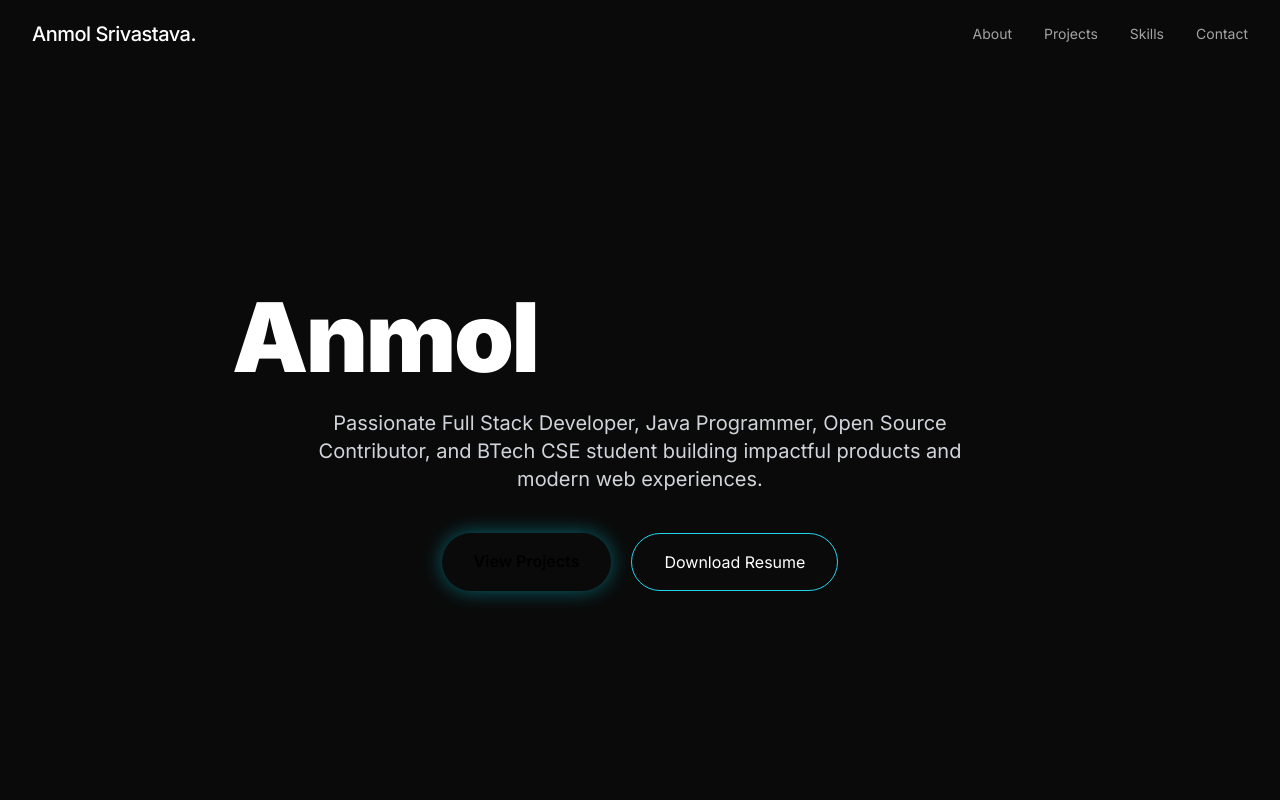
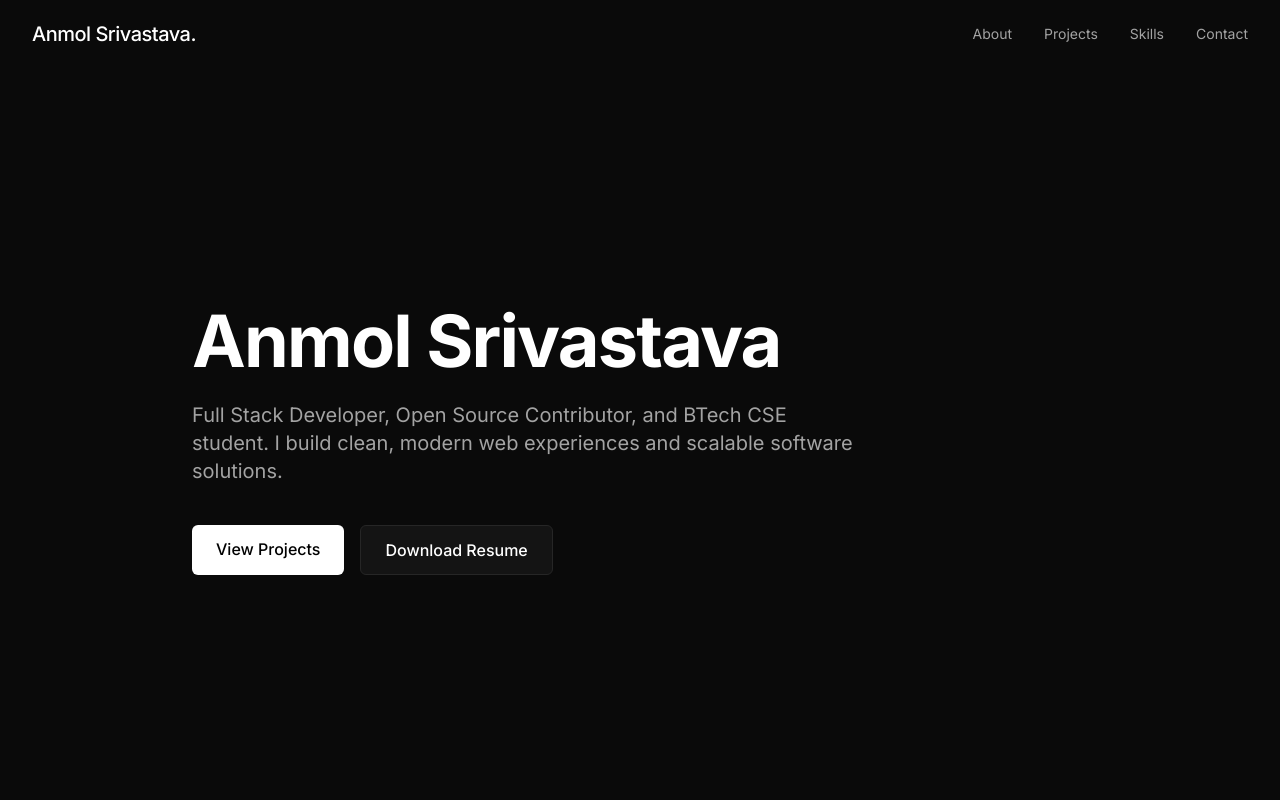
Before and after one commit to Anmol-Srivastava-073/portfolio, a React (Vite) app: page / in a window 1280 px wide. Shown: the top 800 px of the page. Built offline with nearby package versions, Linux system fonts and the light colour scheme.

Commit message:
Update Hero.jsx

```diff
--- a/src/components/Hero.jsx
+++ b/src/components/Hero.jsx
@@ -2,46 +2,35 @@ import { motion } from 'framer-motion'
 import { Link } from 'react-scroll'
 
 function Hero() {
-  const containerVariants = {
-    hidden: { opacity: 0 },
-    visible: {
-      opacity: 1,
-      transition: { staggerChildren: 0.2, delayChildren: 0.3 }
-    }
-  }
-
-  const itemVariants = {
-    hidden: { opacity: 0, y: 30 },
-    visible: { opacity: 1, y: 0, transition: { duration: 0.8, ease: "easeOut" } }
+  const fadeUp = {
+    hidden: { opacity: 0, y: 20 },
+    visible: { opacity: 1, y: 0, transition: { duration: 0.6, ease: "easeOut" } }
   }
 
   return (
-    <section id="hero" className="min-h-screen flex items-center justify-center text-center px-6 pt-20">
+    <section id="hero" className="min-h-screen flex items-center px-6 pt-20">
       <motion.div
-        variants={containerVariants}
         initial="hidden"
         animate="visible"
-        className="max-w-4xl mx-auto"
+        variants={{ visible: { transition: { staggerChildren: 0.15 } } }}
+        className="max-w-4xl mx-auto w-full"
       >
-        <motion.h1 variants={itemVariants} className="text-5xl md:text-8xl font-black mb-6 tracking-tight">
-          Anmol
-          <span className="gradient bg-clip-text text-transparent">
-            {' '}Srivastava
-          </span>
+        <motion.h1 variants={fadeUp} className="text-5xl md:text-7xl font-bold mb-6 tracking-tight text-white">
+          Anmol Srivastava
         </motion.h1>
 
-        <motion.p variants={itemVariants} className="text-lg md:text-xl text-gray-300 max-w-2xl mx-auto leading-relaxed">
-          Passionate Full Stack Developer, Java Programmer, Open Source Contributor,
-          and BTech CSE student building impactful products and modern web experiences.
+        <motion.p variants={fadeUp} className="text-lg md:text-xl text-muted max-w-2xl leading-relaxed">
+          Full Stack Developer, Open Source Contributor, and BTech CSE student.
+          I build clean, modern web experiences and scalable software solutions.
         </motion.p>
 
-        <motion.div variants={itemVariants} className="mt-10 flex gap-5 justify-center flex-wrap">
+        <motion.div variants={fadeUp} className="mt-10 flex gap-4 flex-wrap">
           <Link
             to="projects"
             smooth={true}
             duration={500}
             offset={-80}
-            className="cursor-pointer px-8 py-4 rounded-full gradient font-semibold text-black hover:scale-105 transition-transform shadow-[0_0_20px_rgba(0,229,255,0.4)]"
+            className="cursor-pointer bg-white text-black px-6 py-3 rounded-md font-medium hover:bg-neutral-200 transition-colors"
           >
             View Projects
           </Link>
@@ -50,7 +39,7 @@ function Hero() {
             href="/photos/AnmolResume.pdf"
             target="_blank"
             rel="noopener noreferrer"
-            className="border border-cyan-400 px-8 py-4 rounded-full hover:bg-cyan-400/10 hover:scale-105 transition-all"
+            className="bg-surface border border-border text-white px-6 py-3 rounded-md font-medium hover:border-neutral-500 transition-colors"
           >
             Download Resume
           </a>
```
